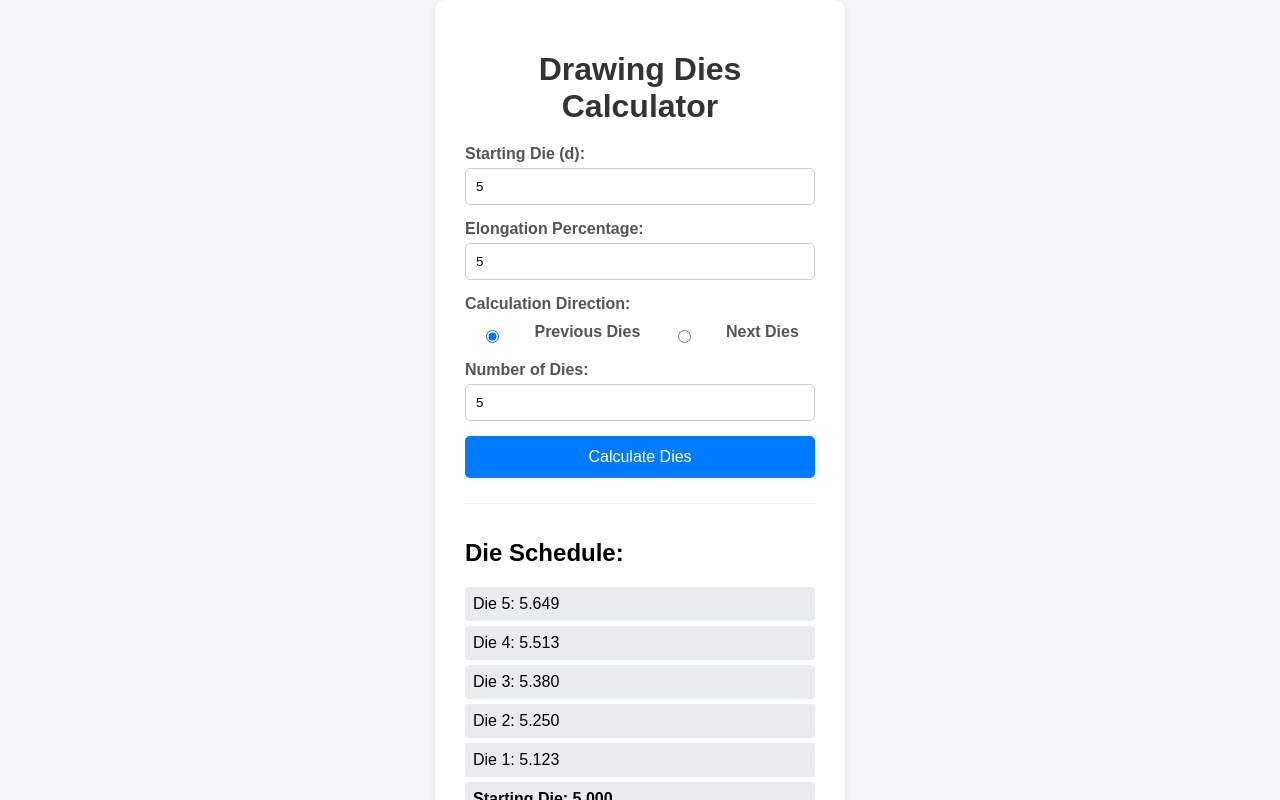
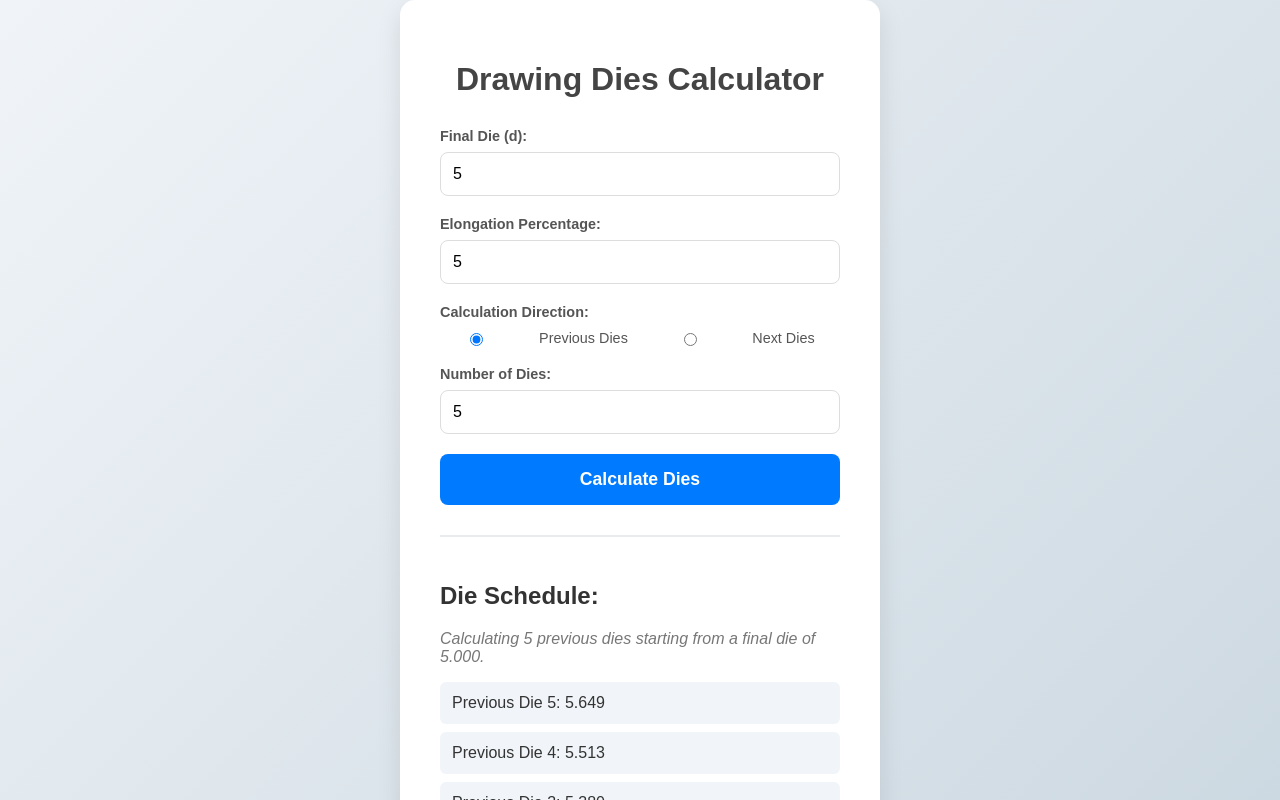
Before and after one commit to Sauryah/drawing-dies-calculator, a plain HTML site: page index.html in a window 1280 px wide. Both pictures are taken after typing "5", "5", "5" into the empty fields and a click on the button "Calculate Dies". Shown: the top 800 px of the page. Drawn offline with Linux system fonts and the light colour scheme.

Commit message:
Fifth commit

```diff
--- a/index.html
+++ b/index.html
@@ -10,8 +10,8 @@
     <div class="calculator-container">
         <h1>Drawing Dies Calculator</h1>
         <div class="input-group">
-            <label for="finalDie">Starting Die (d):</label>
-            <input type="number" id="finalDie" placeholder="e.g., 0.649">
+            <label id="startingDieLabel" for="startingDie">Starting Die (d):</label>
+            <input type="number" id="startingDie" placeholder="e.g., 0.649">
         </div>
         <div class="input-group">
             <label for="elongationPercentage">Elongation Percentage:</label>
@@ -20,9 +20,9 @@
         <div class="input-group">
             <label>Calculation Direction:</label>
             <div class="radio-group">
-                <input type="radio" id="previousDies" name="direction" value="previous" checked>
+                <input type="radio" id="previousDies" name="direction" value="previous" checked onchange="updateLabel()">
                 <label for="previousDies">Previous Dies</label>
-                <input type="radio" id="nextDies" name="direction" value="next">
+                <input type="radio" id="nextDies" name="direction" value="next" onchange="updateLabel()">
                 <label for="nextDies">Next Dies</label>
             </div>
         </div>
@@ -33,6 +33,7 @@
         <button onclick="calculateDies()">Calculate Dies</button>
         <div class="result-container">
             <h2>Die Schedule:</h2>
+            <p id="summaryMessage"></p>
             <ul id="dieList"></ul>
         </div>
     </div>
--- a/script.js
+++ b/script.js
@@ -1,20 +1,35 @@
+function updateLabel() {
+    const direction = document.querySelector('input[name="direction"]:checked').value;
+    const startingDieLabel = document.getElementById('startingDieLabel');
+    if (direction === 'previous') {
+        startingDieLabel.textContent = 'Final Die (d):';
+        document.getElementById('startingDie').placeholder = 'e.g., 0.649';
+    } else { // 'next'
+        startingDieLabel.textContent = 'Starting Die (D):';
+        document.getElementById('startingDie').placeholder = 'e.g., 0.729';
+    }
+}
+
 function calculateDies() {
-    const finalDie = parseFloat(document.getElementById('finalDie').value);
+    const startingDie = parseFloat(document.getElementById('startingDie').value);
     const elongationPercentage = parseFloat(document.getElementById('elongationPercentage').value);
     const numberOfDies = parseInt(document.getElementById('numberOfDies').value);
     const direction = document.querySelector('input[name="direction"]:checked').value;
 
     const dieListElement = document.getElementById('dieList');
+    const summaryMessageElement = document.getElementById('summaryMessage');
+
     dieListElement.innerHTML = '';
+    summaryMessageElement.textContent = '';
 
-    if (isNaN(finalDie) || isNaN(elongationPercentage) || isNaN(numberOfDies) || finalDie <= 0 || elongationPercentage <= 0 || numberOfDies <= 0) {
-        dieListElement.innerHTML = '<li>Please enter valid positive numbers.</li>';
+    if (isNaN(startingDie) || isNaN(elongationPercentage) || isNaN(numberOfDies) || startingDie <= 0 || elongationPercentage <= 0 || numberOfDies <= 0) {
+        summaryMessageElement.textContent = 'Please enter valid positive numbers.';
         return;
     }
 
     const factor = Math.sqrt(1 + elongationPercentage / 100);
-    const dies = [finalDie];
-    let currentDie = finalDie;
+    const dies = [startingDie];
+    let currentDie = startingDie;
 
     for (let i = 0; i < numberOfDies; i++) {
         if (direction === 'previous') {
@@ -27,29 +42,32 @@ function calculateDies() {
 
     // Display the list of dies
     if (direction === 'previous') {
+        summaryMessageElement.textContent = `Calculating ${numberOfDies} previous dies starting from a final die of ${startingDie.toFixed(3)}.`;
         // Display in reverse order for "previous"
         for (let i = dies.length - 1; i >= 0; i--) {
             const dieSize = dies[i];
             const listItem = document.createElement('li');
             if (i === 0) {
-                listItem.textContent = `Starting Die: ${dieSize.toFixed(3)}`;
-                listItem.style.fontWeight = 'bold';
+                listItem.textContent = `Final Die (d): ${dieSize.toFixed(3)}`;
             } else {
-                listItem.textContent = `Die ${i}: ${dieSize.toFixed(3)}`;
+                listItem.textContent = `Previous Die ${i}: ${dieSize.toFixed(3)}`;
             }
             dieListElement.appendChild(listItem);
         }
     } else { // 'next'
+        summaryMessageElement.textContent = `Calculating ${numberOfDies} next dies starting from a die of ${startingDie.toFixed(3)}.`;
         // Display in forward order for "next"
         dies.forEach((dieSize, index) => {
             const listItem = document.createElement('li');
             if (index === 0) {
-                listItem.textContent = `Starting Die: ${dieSize.toFixed(3)}`;
-                listItem.style.fontWeight = 'bold';
+                listItem.textContent = `Starting Die (D): ${dieSize.toFixed(3)}`;
             } else {
-                listItem.textContent = `Die ${index}: ${dieSize.toFixed(3)}`;
+                listItem.textContent = `Next Die ${index}: ${dieSize.toFixed(3)}`;
             }
             dieListElement.appendChild(listItem);
         });
     }
 }
+
+// Initial call to set the correct label on page load
+updateLabel();
--- a/style.css
+++ b/style.css
@@ -1,40 +1,54 @@
 body {
-    font-family: Arial, sans-serif;
-    background-color: #f4f4f9;
+    font-family: 'Poppins', sans-serif; /* A more modern font */
+    background: linear-gradient(135deg, #f0f4f8, #c9d6df); /* Soft gradient background */
     display: flex;
     justify-content: center;
     align-items: center;
     min-height: 100vh;
     margin: 0;
+    color: #333;
 }
 .calculator-container {
-    background-color: #fff;
-    padding: 30px;
-    border-radius: 10px;
-    box-shadow: 0 4px 8px rgba(0, 0, 0, 0.1);
-    width: 350px;
+    background: #ffffff;
+    padding: 40px;
+    border-radius: 15px;
+    box-shadow: 0 10px 25px rgba(0, 0, 0, 0.1);
+    width: 400px; /* Slightly wider for better spacing */
     text-align: center;
+    transition: all 0.3s ease-in-out;
+}
+.calculator-container:hover {
+    box-shadow: 0 15px 35px rgba(0, 0, 0, 0.2);
 }
 h1 {
-    color: #333;
-    margin-bottom: 20px;
+    color: #444;
+    margin-bottom: 30px;
+    font-size: 2em;
 }
 .input-group {
-    margin-bottom: 15px;
+    margin-bottom: 20px;
     text-align: left;
 }
 label {
     display: block;
-    margin-bottom: 5px;
-    font-weight: bold;
+    margin-bottom: 8px;
+    font-weight: 600;
     color: #555;
+    font-size: 0.9em;
 }
 input[type="number"] {
     width: 100%;
-    padding: 10px;
-    border: 1px solid #ccc;
-    border-radius: 5px;
+    padding: 12px;
+    border: 1px solid #ddd;
+    border-radius: 8px;
     box-sizing: border-box;
+    font-size: 1em;
+    transition: all 0.3s ease;
+}
+input[type="number"]:focus {
+    border-color: #007BFF;
+    box-shadow: 0 0 5px rgba(0, 123, 255, 0.25);
+    outline: none;
 }
 .radio-group {
     display: flex;
@@ -42,43 +56,55 @@ input[type="number"] {
     align-items: center;
     margin-top: 10px;
 }
+.radio-group label {
+    margin-bottom: 0;
+    font-weight: normal;
+    cursor: pointer;
+}
+.radio-group input[type="radio"] {
+    margin-right: 5px;
+}
 button {
     width: 100%;
-    padding: 12px;
+    padding: 15px;
     background-color: #007BFF;
     color: white;
     border: none;
-    border-radius: 5px;
-    font-size: 16px;
+    border-radius: 8px;
+    font-size: 1.1em;
+    font-weight: 600;
     cursor: pointer;
-    transition: background-color 0.3s ease;
+    transition: background-color 0.3s ease, transform 0.2s ease;
 }
 button:hover {
     background-color: #0056b3;
+    transform: translateY(-2px);
 }
 .result-container {
-    margin-top: 25px;
-    padding-top: 15px;
-    border-top: 1px solid #eee;
+    margin-top: 30px;
+    padding-top: 25px;
+    border-top: 2px solid #e9ecef;
     text-align: left;
+}
+#summaryMessage {
+    font-style: italic;
+    color: #777;
+    margin-bottom: 15px;
 }
 #dieList {
     list-style-type: none;
     padding: 0;
 }
 #dieList li {
-    background-color: #e9ecef;
-    padding: 8px;
-    margin-bottom: 5px;
-    border-radius: 4px;
+    background-color: #f1f5f9;
+    padding: 12px;
+    margin-bottom: 8px;
+    border-radius: 6px;
+    font-weight: 500;
 }
 @media (max-width: 600px) {
     .calculator-container {
         width: 90%;
-        padding: 20px;
-    }
-    body {
-        height: auto;
-        padding: 20px;
+        padding: 25px;
     }
 }
```
